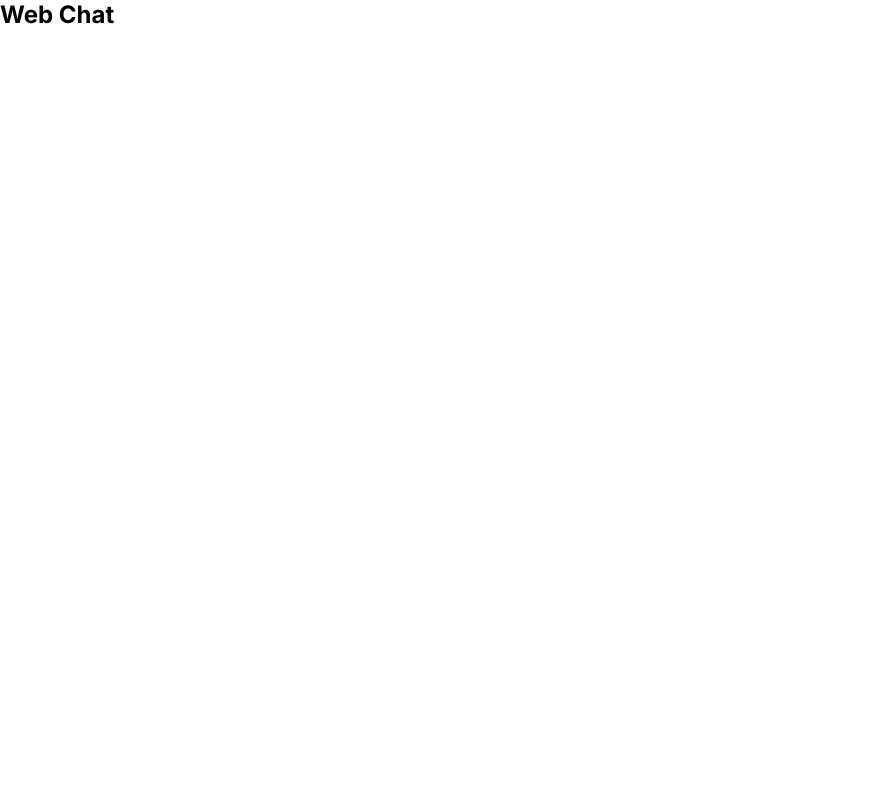
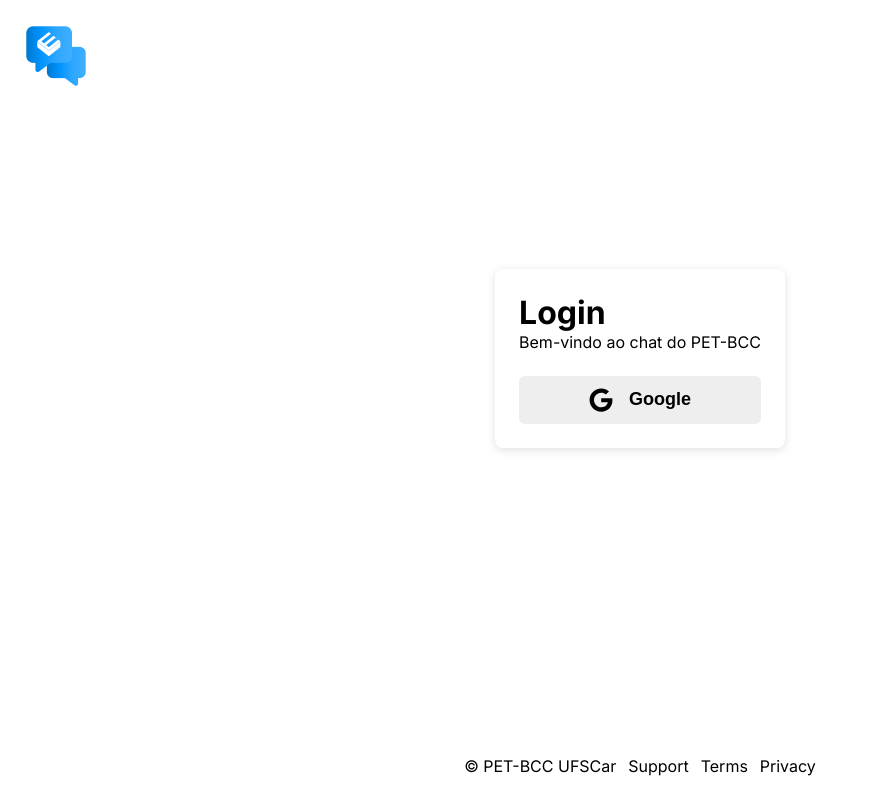
Before and after one commit to jorgeprj/web-chat, a React (Vite) app: page / in a window 1280 px wide. Shown: the whole page, without its empty margins (0-878 px from the left). Built offline with nearby package versions, Linux system fonts and the light colour scheme; no server answers.

Commit message:
feat: Login Page

```diff
--- a/src/App.jsx
+++ b/src/App.jsx
@@ -1,4 +1,23 @@
+import { useEffect, useState } from 'react';
+import { useAuthState } from 'react-firebase-hooks/auth'
+import { auth, db } from './services/firebase'
+
+import Login from './components/pages/Login';
+
 function App() {
+	const [user, loading] = useAuthState(auth);
+	const [userChat, setUserChat] = useState(null);
+
+	useEffect(() => {
+		if (user) {
+			db.collection("users").doc(user.uid).set({
+				email: user.email,
+				photoURL: user.photoURL,
+			});
+		}
+	}, [user]);
+
+	if (!user) return <Login />;
 
 	return (
 		<>
--- /dev/null
+++ b/src/components/atoms/Logo.jsx
@@ -0,0 +1,14 @@
+import React from 'react'
+import styled from 'styled-components'
+
+const Image = styled.img`
+    width: 64px;
+    height: 64px;
+`
+
+const Logo = ({ className, src }) => {
+    return (
+        <Image className={className} src={src} alt='Logo do PET-BCC'/>
+    )
+}
+export default Logo
--- /dev/null
+++ b/src/components/atoms/Typography.jsx
@@ -0,0 +1,22 @@
+import styled from 'styled-components'
+
+export const H1 = styled.h1`
+    font-size: 40px;
+`
+
+export const H2 = styled.h2`
+    font-size: 32px;
+`
+
+export const H3 = styled.h3`
+    font-size: 28px;
+`
+
+export const H4 = styled.h4`
+    font-size: 24px;
+`
+
+
+export const P = styled.p`
+    font-size: 16px;
+`
--- /dev/null
+++ b/src/components/molecules/LoginButton.jsx
@@ -0,0 +1,40 @@
+import React from 'react'
+import styled from 'styled-components'
+
+const Container = styled.button`
+    display: flex;
+    align-items: center;
+    justify-content: center;
+    background-color: #eee;
+    border-radius: 6px;
+    padding: 12px 16px;
+    gap: 16px;
+    margin-top: 24px;
+    outline: none;
+    cursor: pointer;
+    border: none;
+
+    &:hover{
+        box-shadow: rgba(0, 0, 0, 0.15) 1.95px 1.95px 2.6px;
+    }
+
+    & svg{
+        font-size: 24px;
+    }
+
+    & p{
+        font-size: 18px;
+        font-weight: 700;
+    }
+`
+
+
+const LoginButton = ({children, onClick}) => {
+    return (
+        <Container onClick={onClick}>
+            {children}
+        </Container>
+    )
+}
+
+export default LoginButton
--- /dev/null
+++ b/src/components/organisms/LoginCard.jsx
@@ -0,0 +1,46 @@
+import React from 'react'
+import styled from 'styled-components'
+
+import { auth, provider } from '../../services/firebase'
+
+import { FaGoogle } from 'react-icons/fa6'
+import { H2, P } from '../atoms/Typography'
+import LoginButton from '../molecules/LoginButton'
+
+const Container = styled.div`
+    display: flex;
+    flex-direction: column;
+    align-items: center;
+    justify-content: center;
+    gap: 12px;
+    margin-bottom: 128px;
+`
+
+const Card = styled.div`
+    display: flex;
+    flex-direction: column;
+    padding: 24px;
+    box-shadow: rgba(99, 99, 99, 0.2) 0px 2px 8px 0px;
+    border-radius: 8px;
+`
+
+const LoginCard = () => {
+	const handleSignin = () => {
+		auth.signInWithPopup(provider).catch(alert);
+	};
+
+    return (
+        <Container>
+            <Card>
+                <H2>Login</H2>
+                <P>Bem-vindo ao chat do PET-BCC</P>
+                <LoginButton onClick={handleSignin}>
+                    <FaGoogle/>
+                    <p>Google</p>
+                </LoginButton>
+            </Card>
+        </Container>
+    )
+}
+
+export default LoginCard
--- /dev/null
+++ b/src/components/organisms/LoginFooter.jsx
@@ -0,0 +1,32 @@
+import React from 'react'
+import styled from 'styled-components'
+
+const Footer = styled.footer`
+    display: flex;
+    align-items: center;
+    justify-content: center;
+    gap: 12px;
+
+	& a {
+		text-decoration: none;
+		color: black;
+	}
+
+	& a:hover{
+		text-decoration: underline;
+	}
+`
+
+
+const LoginFooter = () => {
+	return (
+		<Footer>
+			<p>© PET-BCC UFSCar</p>
+			<a href="#">Support</a>
+			<a href="#">Terms</a>
+			<a href="#">Privacy</a>
+		</Footer>
+	)
+}
+
+export default LoginFooter
--- /dev/null
+++ b/src/components/pages/Login.jsx
@@ -0,0 +1,27 @@
+import React from 'react'
+import styled from 'styled-components'
+
+import Logo from '../atoms/Logo'
+import LoginCard from '../organisms/LoginCard'
+import LoginFooter from '../organisms/LoginFooter'
+
+const Container = styled.div`
+    display: flex;
+    flex-direction: column;
+    justify-content: space-between;
+    height: 100vh;
+    padding: 24px;
+
+`
+
+const Login = () => {
+    return (
+        <Container>
+            <Logo src={`./logo.png`} />
+            <LoginCard />
+            <LoginFooter/>
+        </Container>
+    )
+}
+
+export default Login
```
Also changed, not shown: src/assets/logo_pet.png (added).
